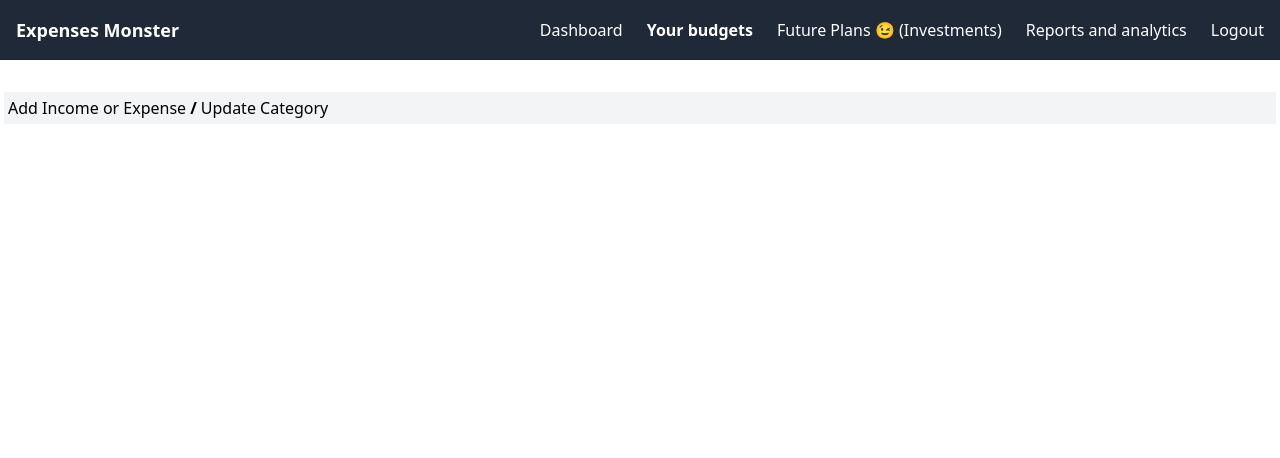
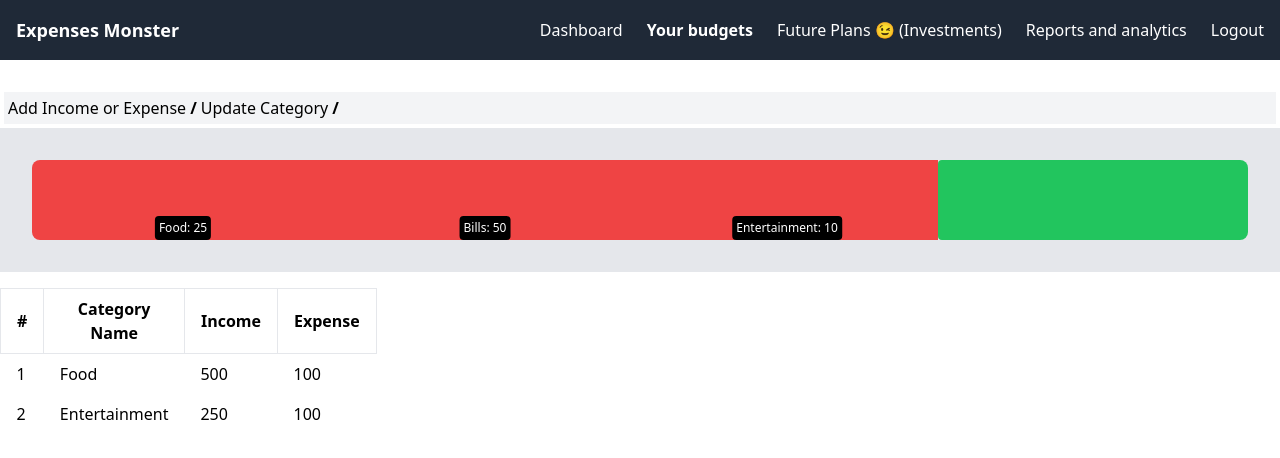
Before and after one commit to 1001pranav/expenseMonster, a Next.js app in the folder frontend/expense-tracker/: page /budget in a window 1280 px wide. Shown: the top 458 px of the page. Built offline with nearby package versions, Linux system fonts and the light colour scheme.

Commit message:
Feat: Added horizontal bar

```diff
--- a/frontend/expense-tracker/components/graph/transaction.tsx
+++ b/frontend/expense-tracker/components/graph/transaction.tsx
@@ -1,15 +1,15 @@
-import { TransactionTableProps } from "@/constant/interfaces";
-import React from "react";
+import { CategoryTransactionProps, TransactionTableProps } from "@/constant/interfaces";
+import React, { ReactNode } from "react";
 
-export default function TransactionTable(props: TransactionTableProps) {
+export default function TransactionTable(props: TransactionTableProps): ReactNode {
     return (<div className="overflow-x-auto">
     <table className="table-auto w-full">
       <thead>
         <tr>
-          <th className="px-4 py-2">Date</th>
-          <th className="px-4 py-2">Category Name</th>
-          <th className="px-4 py-2">Amount</th>
-          <th className="px-4 py-2">Type</th>
+          <th className="border bg-grey-400 px-4 py-2">Date</th>
+          <th className="border bg-grey-400 px-4 py-2">Category Name</th>
+          <th className="border bg-grey-400 px-4 py-2">Amount</th>
+          <th className="border bg-grey-400 px-4 py-2">Type</th>
         </tr>
       </thead>
       <tbody>
@@ -28,3 +28,33 @@ export default function TransactionTable(props: TransactionTableProps) {
     </table>
   </div>)
 }
+
+export function CategoryTransaction(props: CategoryTransactionProps): ReactNode {
+  try {
+    return (
+      <div className="overflow-x-auto overflow-y-auto">
+        <table className="table-auto lg:w-1/2 md:w-full sm:w-full">
+          <thead>
+            <tr>
+              <th className="border bg-grey-400 px-4 py-2">#</th>
+              <th className="border bg-grey-400 px-4 py-2">Category Name</th>
+              <th className="border bg-grey-400 px-4 py-2">Income</th>
+              <th className="border bg-grey-400 px-4 py-2">Expense</th>
+            </tr>
+          </thead>
+          <tbody>
+            {props.categories.map((transaction, index)=> <tr key={index} className="">
+              <td className="px-4 py-2"> {index + 1}</td>
+              <td className="px-4 py-2"> {transaction.categoryName}</td>
+              <td className="px-4 py-2"> {transaction.income}</td>
+              <td className="px-4 py-2"> {transaction.expense}</td>
+            </tr> )}
+          </tbody>
+        </table>
+      </div>
+    )
+  } catch (error) {
+    console.log("Error: on categoryTransaction", error);
+    return;
+  }
+}
--- /dev/null
+++ b/frontend/expense-tracker/components/horizontal.tsx
@@ -0,0 +1,40 @@
+import { CategoryPercentage, HorizontalBarProps } from "@/constant/interfaces";
+import { useEffect, useState } from "react";
+
+export default function IncomeExpenseHorizontalBars(incomeExpenseProps: HorizontalBarProps) {
+
+    // Calculate the total percentage of expenses
+    const totalPercentage = incomeExpenseProps.categories.reduce((acc, category) => acc + category.percentage, 0);
+
+    // Calculate the remaining percentage for the green bar
+    const remainingPercentage = Math.max(100 - totalPercentage, 0);
+
+    return (
+        <div className="bg-gray-200 p-8">
+            <div className="relative">
+                <div className="w-full h-20 rounded-lg overflow-hidden flex">
+
+                {/* Red bars for expenses */}
+                    {incomeExpenseProps.categories.map((category, index) => (
+                        <div
+                            key={index}
+                            className="flex-1 bg-red-500 relative"
+                            style={{ width: category.percentage }}
+                        >
+                        {/* Category label */}
+                            <div className="absolute bottom-0 left-1/2 transform -translate-x-1/2 bg-black text-white text-xs p-1 rounded whitespace-nowrap">
+                                {category.name}: {category.percentage}
+                            </div>
+                        </div>
+                    ))}
+
+                {/* Green bar for income */}
+                {remainingPercentage > 0 && (
+                    <div className="flex-1  bottom-0 bg-green-500 text-xs p-1 rounded" style={{ width: `${remainingPercentage}%` }}></div>
+                )}
+
+                </div>
+            </div>
+        </div>
+    );
+};
--- a/frontend/expense-tracker/pages/budget.tsx
+++ b/frontend/expense-tracker/pages/budget.tsx
@@ -1,10 +1,19 @@
+import { CategoryTransaction } from '@/components/graph/transaction';
+import IncomeExpenseHorizontalBars from '@/components/horizontal';
 import {AddIncomeExpense, UpdateCategory} from '@/components/popupForms';
+import { CategoryPercentage } from '@/constant/interfaces';
 
 import { ReactNode, useEffect, useState } from "react";
 
 export default function Expense(): ReactNode{
     const [isIncomeExpensePopupOpen, setIsAddPopupOpen] = useState(false);
     const [isCategoryUpdatePopupOpen, setIsCategoryUpdatePopupOpen] = useState(false);
+
+    const [categories, setIsCategory] = useState<CategoryPercentage[]>([
+        {name: "Food", percentage: 25},
+        {name: "Bills", percentage: 50 },
+        {name: "Entertainment", percentage: 10 },
+    ]);
 
     // If esc is clicked then then close all the popups
     useEffect(()=> {
@@ -18,11 +27,13 @@ export default function Expense(): ReactNode{
 
         return () => document.removeEventListener('keydown', handleKeyDown)
     }, []);
+
+
     return (
         <div className='max-w-7xl mx-auto'>
             <div className="h-auto w-auto flex flex-row p-1 m-1 bg-gray-100">
                 <button
-                    className="text-black rounded-md hover:font-bold "
+                    className="text-black rounded-md hover:font-bold focus:font-bold "
                     onClick={()=> setIsAddPopupOpen(true)}
                 >
                     Add Income or Expense
@@ -34,9 +45,25 @@ export default function Expense(): ReactNode{
                 >
                     Update Category
                 </button>
+                <span className='px-1 font-bold'>/</span>
+
             </div>
             <AddIncomeExpense isOpen={isIncomeExpensePopupOpen} onClose={() => setIsAddPopupOpen(false) } />
             <UpdateCategory isOpen={isCategoryUpdatePopupOpen} onClose={() => setIsCategoryUpdatePopupOpen(false)} />
+            <IncomeExpenseHorizontalBars income={100} categories={categories} />
+            <div className="flex flex-wrap my-4">
+                <div className='flex flex-wrap'>
+                    <CategoryTransaction categories={[{
+                        categoryName: "Food",
+                        income: 500,
+                        expense: 100
+                    }, {
+                        categoryName: "Entertainment",
+                        income: 250,
+                        expense: 100
+                    }]}/>
+                </div>
+            </div>
         </div>
     )
 }
```
Also changed, not shown: frontend/expense-tracker/constant/interfaces.ts (+20 -0 lines).
